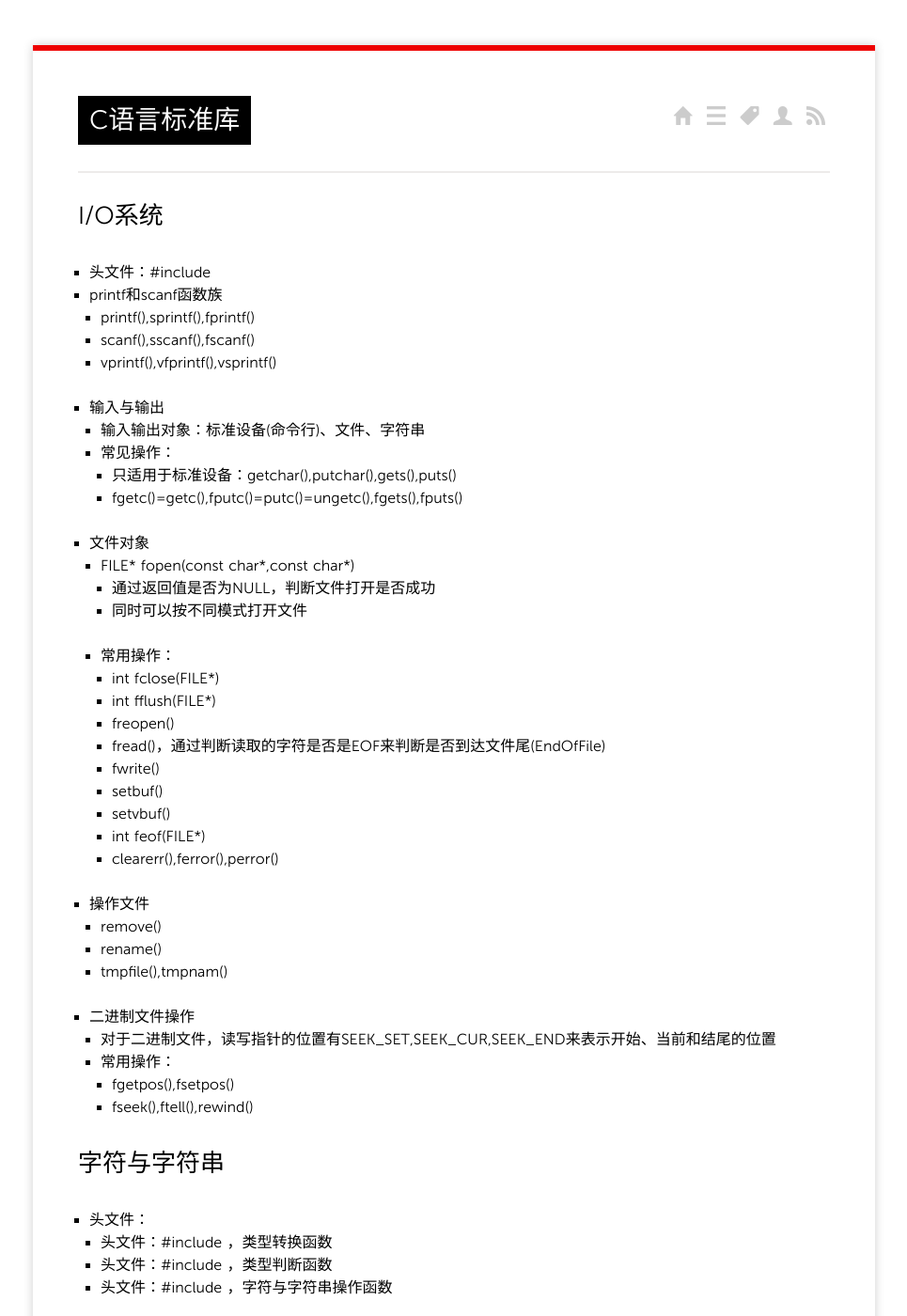
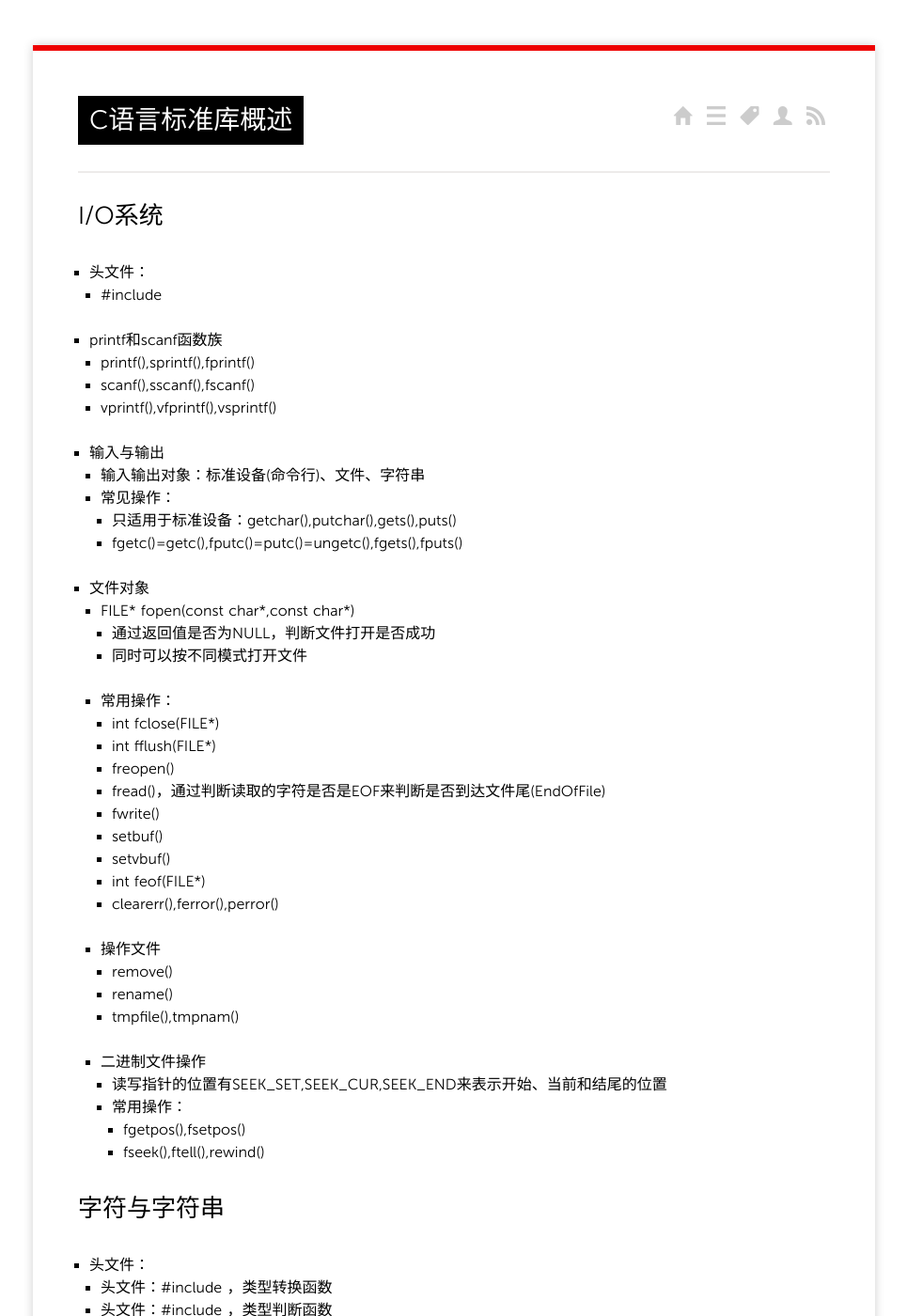
Before and after one commit to davidyang2415/davidyang2415.github.io, a Jekyll site: the page built from _posts/Programming Language/2011-01-01-c-syntax-standard-libarary.md, in a window 1280 px wide and 1400 px high. Shown: the whole window at 94% size, without its empty margins (157-1122 px from the left). Built offline with Jekyll 4.4.1, drawn with Linux system fonts in a browser that asks for light colours; Markdown is read by kramdown in place of the engine named in the settings; some of the changed text lies outside the part shown.

Commit message:
文章调整

```diff
--- a/_posts/Programming Language/2011-01-01-c-syntax-standard-libarary.md
+++ b/_posts/Programming Language/2011-01-01-c-syntax-standard-libarary.md
@@ -1,6 +1,6 @@
 ---
 layout: post
-title: C语言标准库
+title: C语言标准库概述
 categories:
 - Programming Language
 tags:
@@ -8,7 +8,8 @@ tags:
 ---
 
 ## I/O系统
-- 头文件：#include <stdio.h>
+- 头文件：
+	- #include <stdio.h>
 - printf和scanf函数族
 	- printf(),sprintf(),fprintf()
 	- scanf(),sscanf(),fscanf()
@@ -32,15 +33,15 @@ tags:
 		- setvbuf()
 		- int feof(FILE*)
 		- clearerr(),ferror(),perror()
-- 操作文件
-	- remove()
-	- rename()
-	- tmpfile(),tmpnam()
-- 二进制文件操作
-	- 对于二进制文件，读写指针的位置有SEEK_SET,SEEK_CUR,SEEK_END来表示开始、当前和结尾的位置
-	- 常用操作：
-		- fgetpos(),fsetpos()
-		- fseek(),ftell(),rewind()
+	- 操作文件
+		- remove()
+		- rename()
+		- tmpfile(),tmpnam()
+	- 二进制文件操作
+		- 读写指针的位置有SEEK_SET,SEEK_CUR,SEEK_END来表示开始、当前和结尾的位置
+		- 常用操作：
+			- fgetpos(),fsetpos()
+			- fseek(),ftell(),rewind()
 
 ## 字符与字符串
 - 头文件：
@@ -73,7 +74,8 @@ tags:
 		- strcoll(),strerror(),strxfrm()
 
 ## 日期与时间
-- 头文件：#include <time.h>
+- 头文件：
+	- #include <time.h>
 - 常用时间结构 struct tm
 	- gmtime() GM:格林威治时间
 	- localtime() 本地时间
@@ -87,15 +89,15 @@ tags:
 - difftime() 时间间隔
 
 ## 数学
-- 头文件：#include <stdlib.h>
+- #include <stdlib.h>
 	- abs(),fabs(),labs()
-- 头文件：#include <math>
-- ceil(),floor()
-- div(),exp(),fmod(),frexp(),ldexp(),ldiv(),log(),log10(),modf(),pow(),sqrt()
-- sin(),sinh(),cos(),acos(),asin(),atan(),atan2(),cosh(),tan(),tanh()
+- #include <math.h>
+	- ceil(),floor()
+	- div(),exp(),fmod(),frexp(),ldexp(),ldiv(),log(),log10(),modf(),pow(),sqrt()
+	- sin(),sinh(),cos(),acos(),asin(),atan(),atan2(),cosh(),tan(),tanh()
 
 ## 内存
-- 头文件：#include <stdlib.h>
+- #include <stdlib.h>
 	- calloc(),malloc(),realloc()
 	- free()
 
```
Also changed, not shown: _posts/Programming Language/2012-01-01-difference-between-Java-and-C++.md (+2 -1 lines).
